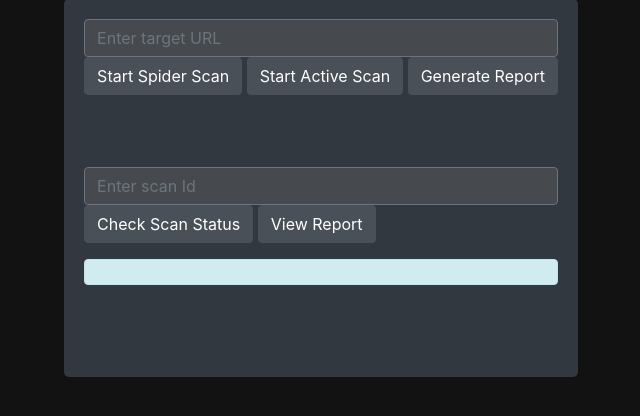
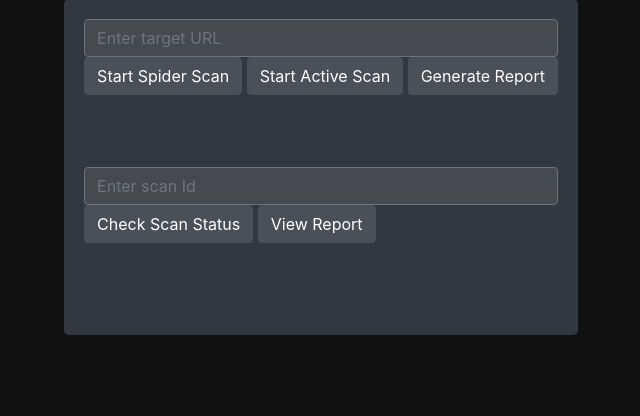
Before and after one commit to seancarr717/VulnScanner, a Flask app: page /spider in a window 1280 px wide. Shown: the part 101-517 px from the top of the page, without its empty margins (319-959 px from the left). Run offline with Flask 3, Linux system fonts and the light colour scheme; a user stored in the database is signed in; some libraries are stand-ins or nearby versions.

Commit message:
styled css json

```diff
--- a/app/templates/spider.html
+++ b/app/templates/spider.html
@@ -52,7 +52,7 @@
     <input type="text" id="scanId" class="form-control" placeholder="Enter scan Id">
     <button onclick="viewScanStatus()" class="btn btn-info">Check Scan Status</button>
     <button onclick="viewXmlReport()" class="btn btn-info">View Report</button>
-    <div id="scanStatusDisplay" class="alert alert-info" role="alert"></div>
+    <div id="scanStatusDisplay" ></div>
     <pre id="xmlDisplay" class="result-box"></pre>
   </div>
 </div>
```
